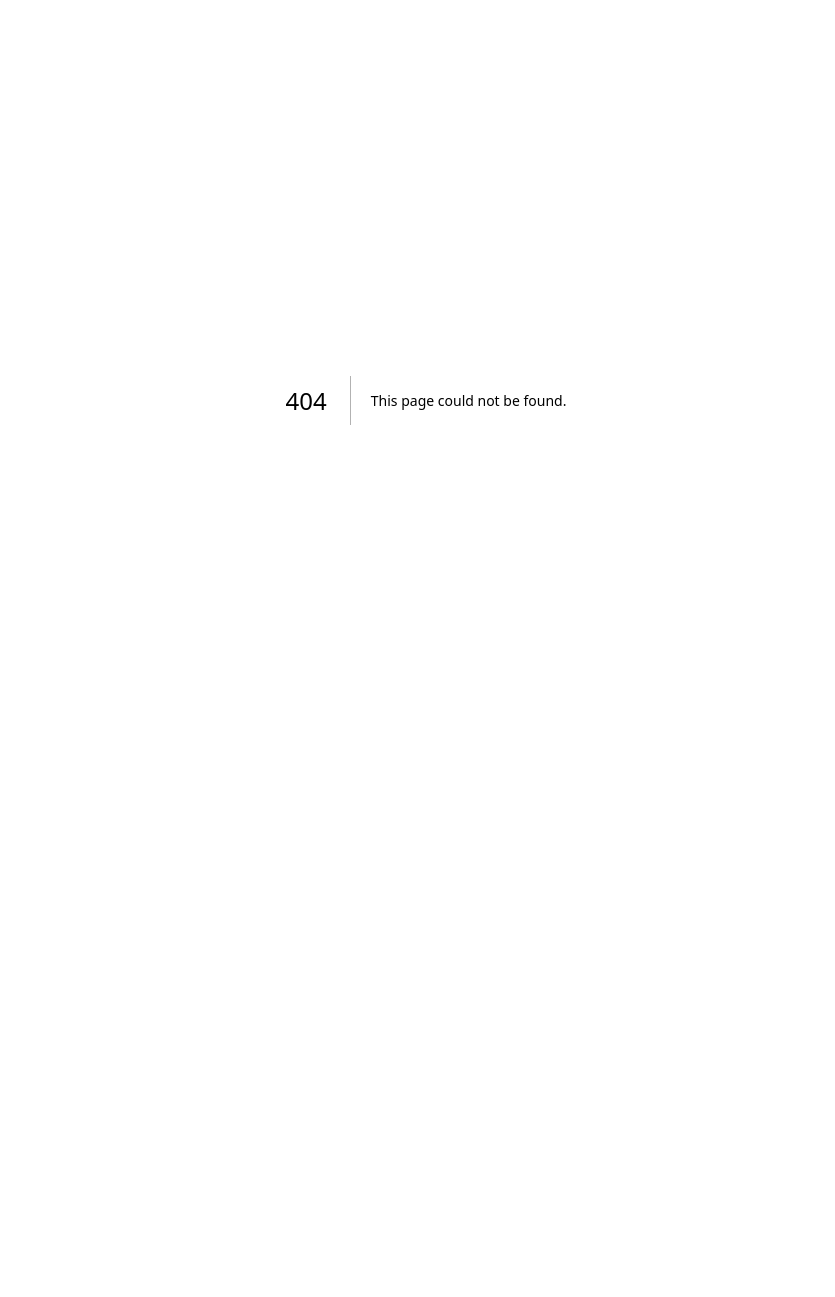
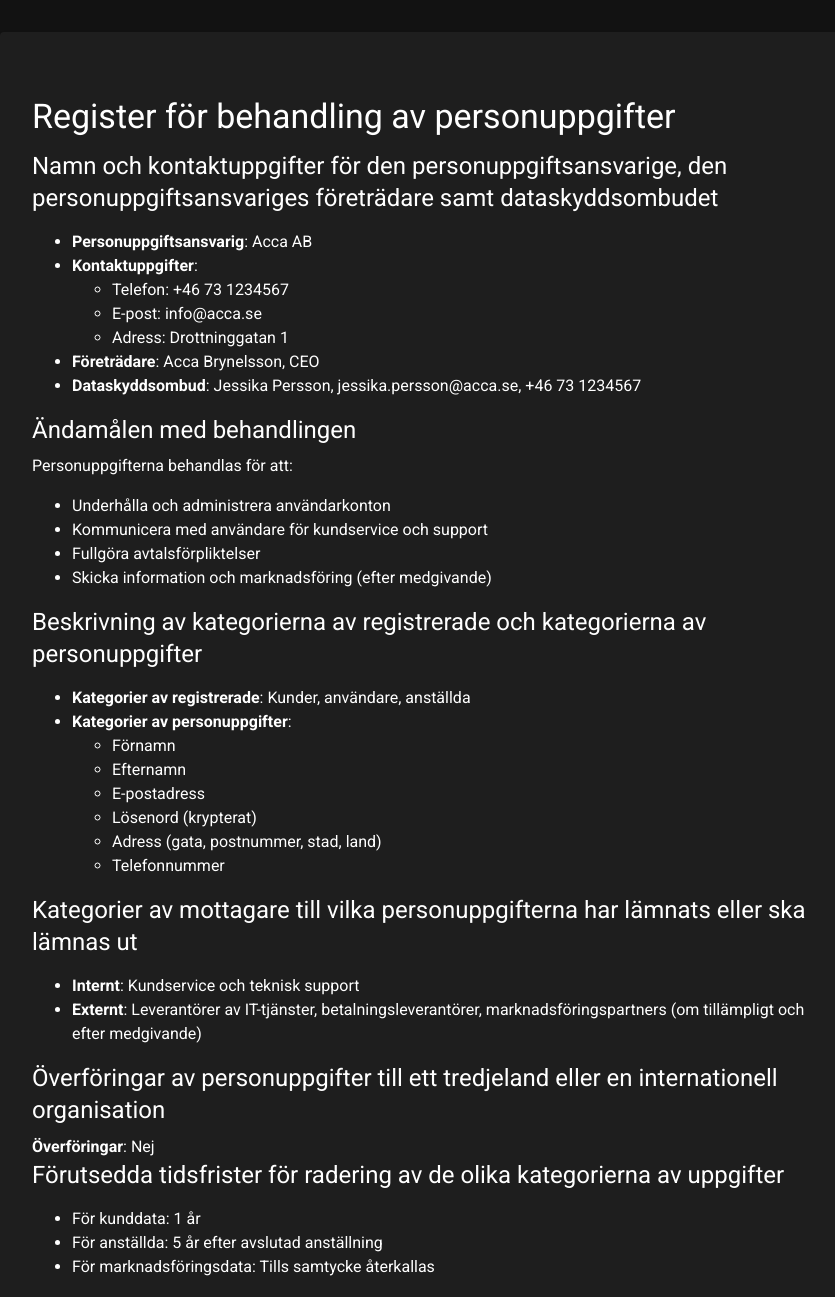
Before and after one commit to f1schhh/acca-labb, a Next.js app: page /personal-data-record in a window 1280 px wide. Before the commit this address had no page. Shown: the top 1297 px of the page, without its empty margins (214-1049 px from the left). Before the commit the page ends 800 px from the top, so only its background shows below. Built offline with nearby package versions, Linux system fonts and the light colour scheme; what @mui/material-nextjs would draw is missing.

Commit message:
add record for processing of personal data

```diff
--- /dev/null
+++ b/src/app/personal-data-record/page.tsx
@@ -0,0 +1,144 @@
+import { Box, Container, Typography, Button, Paper } from "@mui/material";
+
+export default function PersonalDataRecord() {
+  return (
+    <Container maxWidth="md" sx={{ py: 4 }}>
+      <Paper sx={{ p: 4 }}>
+        <Box sx={{ py: 4 }}>
+          <Typography variant="h4" gutterBottom>
+            Register för behandling av personuppgifter
+          </Typography>
+
+          <Typography variant="h5" gutterBottom>
+            Namn och kontaktuppgifter för den personuppgiftsansvarige, den
+            personuppgiftsansvariges företrädare samt dataskyddsombudet
+          </Typography>
+          <div>
+            <ul>
+              <li>
+                <strong>Personuppgiftsansvarig</strong>: Acca AB
+              </li>
+              <li>
+                <strong>Kontaktuppgifter</strong>:
+                <ul>
+                  <li>Telefon: +46 73 1234567</li>
+                  <li>E-post: info@acca.se</li>
+                  <li>Adress: Drottninggatan 1</li>
+                </ul>
+              </li>
+              <li>
+                <strong>Företrädare</strong>: Acca Brynelsson, CEO
+              </li>
+              <li>
+                <strong>Dataskyddsombud</strong>: Jessika Persson,
+                jessika.persson@acca.se, +46 73 1234567
+              </li>
+            </ul>
+          </div>
+
+          <Typography variant="h5" gutterBottom>
+            Ändamålen med behandlingen
+          </Typography>
+          <div>
+            Personuppgifterna behandlas för att:
+            <ul>
+              <li>Underhålla och administrera användarkonton</li>
+              <li>Kommunicera med användare för kundservice och support</li>
+              <li>Fullgöra avtalsförpliktelser</li>
+              <li>Skicka information och marknadsföring (efter medgivande)</li>
+            </ul>
+          </div>
+
+          <Typography variant="h5" gutterBottom>
+            Beskrivning av kategorierna av registrerade och kategorierna av
+            personuppgifter
+          </Typography>
+          <div>
+            <ul>
+              <li>
+                <strong>Kategorier av registrerade</strong>: Kunder, användare,
+                anställda
+              </li>
+              <li>
+                <strong>Kategorier av personuppgifter</strong>:
+                <ul>
+                  <li>Förnamn</li>
+                  <li>Efternamn</li>
+                  <li>E-postadress</li>
+                  <li>Lösenord (krypterat)</li>
+                  <li>Adress (gata, postnummer, stad, land)</li>
+                  <li>Telefonnummer</li>
+                </ul>
+              </li>
+            </ul>
+          </div>
+
+          <Typography variant="h5" gutterBottom>
+            Kategorier av mottagare till vilka personuppgifterna har lämnats
+            eller ska lämnas ut
+          </Typography>
+          <div>
+            <ul>
+              <li>
+                <strong>Internt</strong>: Kundservice och teknisk support
+              </li>
+              <li>
+                <strong>Externt</strong>: Leverantörer av IT-tjänster,
+                betalningsleverantörer, marknadsföringspartners (om tillämpligt
+                och efter medgivande)
+              </li>
+            </ul>
+          </div>
+
+          <Typography variant="h5" gutterBottom>
+            Överföringar av personuppgifter till ett tredjeland eller en
+            internationell organisation
+          </Typography>
+          <Typography>
+            <strong>Överföringar</strong>: Nej
+          </Typography>
+
+          <Typography variant="h5" gutterBottom>
+            Förutsedda tidsfrister för radering av de olika kategorierna av
+            uppgifter
+          </Typography>
+          <div>
+            <ul>
+              <li>För kunddata: 1 år</li>
+              <li>För anställda: 5 år efter avslutad anställning</li>
+              <li>För marknadsföringsdata: Tills samtycke återkallas</li>
+            </ul>
+          </div>
+
+          <Typography variant="h5" gutterBottom>
+            Allmän beskrivning av tekniska och organisatoriska säkerhetsåtgärder
+          </Typography>
+          <div>
+            <ul>
+              <li>
+                <strong>Tekniska åtgärder</strong>:
+                <ul>
+                  <li>Kryptering av känslig information, t.ex. lösenord</li>
+                  <li>Brandväggar och antivirusprogram för nätverkssäkerhet</li>
+                  <li>Regelbundna säkerhetsuppdateringar av system</li>
+                </ul>
+              </li>
+              <li>
+                <strong>Organisatoriska åtgärder</strong>:
+                <ul>
+                  <li>Tillgångsbegränsning baserat på arbetsroll</li>
+                  <li>Utbildning i dataskydd för anställda</li>
+                  <li>Regelbundna säkerhetskontroller och riskanalyser</li>
+                </ul>
+              </li>
+            </ul>
+          </div>
+
+          <Button variant="contained" href="/signup">
+            Back to signup
+          </Button>
+        </Box>
+      </Paper>
+    </Container>
+  );
+}
```
Also changed, not shown: src/app/privacy-policy/page.tsx (+21 -62 lines), src/components/forms/SignUpForm.tsx (+5 -7 lines).
